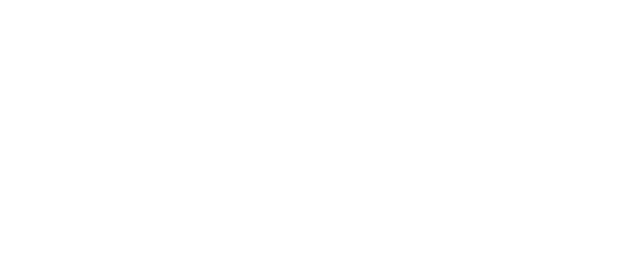
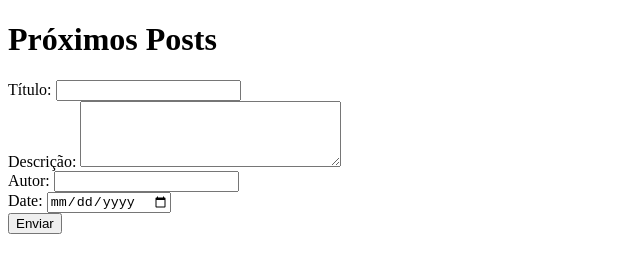
Before and after one commit to vilasboasfabio/01-Obj, a plain HTML site: page index.html in a window 1280 px wide. Shown: the whole page, without its empty margins (0-640 px from the left). Drawn offline with Linux system fonts and the light colour scheme.

Commit message:
feat: creat forms inputs

```diff
--- a/index.html
+++ b/index.html
@@ -8,6 +8,27 @@
     <title>Posts</title>
 </head>
 <body>
-
+    <h1>Próximos Posts</h1>
+    <div id="form">
+    <div>
+        <label for="title">Título:</label>
+        <input type="text" name="title" id="title" required>
+    </div>
+    <div>
+        <label for="resume">Descrição:</label>
+        <textarea name="resume" id="resume" cols="30" rows="4" required></textarea>
+    </div>
+    <div>
+        <label for="publisher">Autor:</label>
+        <input type="text" name="publisher" id="publisher" required>
+    </div>
+    <div>
+        <label for="">Date:</label>
+        <input type="date" name="date" id="date" required>
+    </div>
+    <div>
+        <button id="send">Enviar</button>
+    </div>
+    </div>
 </body>
 </html>
```
